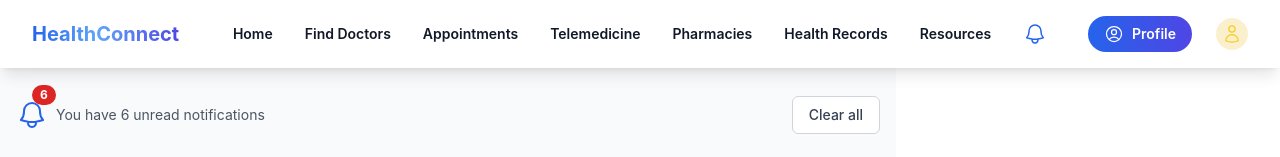
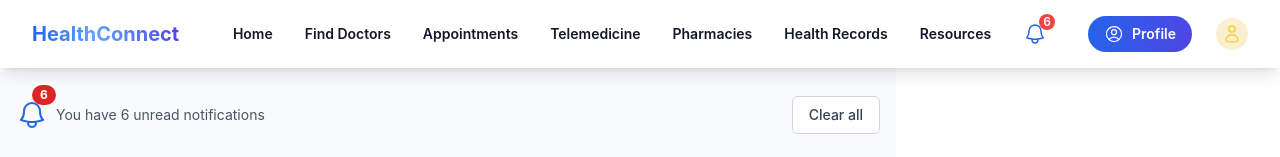
Before and after one commit to Esty-source/HSD-, a React (Vite) app in the folder health-service-directory/: page /notifications in a window 1280 px wide. Shown: the top 157 px of the page. Built offline with nearby package versions, Linux system fonts and the light colour scheme.

Commit message:
NotificationsContext

```diff
--- a/health-service-directory/src/components/layout/Header.jsx
+++ b/health-service-directory/src/components/layout/Header.jsx
@@ -70,10 +70,17 @@
                     : 'text-gray-900 hover:text-blue-600'
                 }`}
               >
-                <BellIcon className="h-6 w-6 transition-colors duration-200" />
-                <span className="invisible group-hover:visible absolute left-1/2 -translate-x-1/2 -bottom-8 px-2 py-1 bg-gray-900 text-white text-xs rounded whitespace-nowrap opacity-0 group-hover:opacity-100 transition-opacity duration-200">
-                  Notifications
-                </span>
+                <div className="relative">
+                  <BellIcon className="h-6 w-6 transition-colors duration-200" />
+                  {unreadCount > 0 && (
+                    <span className="absolute -top-2 -right-2 flex h-4 w-4 items-center justify-center rounded-full bg-red-500 text-xs text-white">
+                      {unreadCount}
+                    </span>
+                  )}
+                  <span className="invisible group-hover:visible absolute left-1/2 -translate-x-1/2 -bottom-8 px-2 py-1 bg-gray-900 text-white text-xs rounded whitespace-nowrap opacity-0 group-hover:opacity-100 transition-opacity duration-200">
+                    Notifications
+                  </span>
+                </div>
               </Link>
             ) : (
               <Link
@@ -153,7 +160,14 @@
                       >
                         {item.name === 'Notifications' ? (
                           <div className="flex items-center">
-                            <BellIcon className="h-6 w-6 mr-2" />
+                            <div className="relative">
+                              <BellIcon className="h-6 w-6 mr-2" />
+                              {unreadCount > 0 && (
+                                <span className="absolute -top-2 -right-2 flex h-4 w-4 items-center justify-center rounded-full bg-red-500 text-xs text-white">
+                                  {unreadCount}
+                                </span>
+                              )}
+                            </div>
                             <span>Notifications</span>
                           </div>
                         ) : (
--- a/health-service-directory/src/context/NotificationsContext.jsx
+++ b/health-service-directory/src/context/NotificationsContext.jsx
@@ -113,12 +113,17 @@
     setNotifications(notifications.filter(notification => notification.id !== notificationId));
   };
 
+  const clearNotifications = () => {
+    setNotifications([]);
+  };
+
   const value = {
     notifications,
     unreadCount,
     markAsRead,
     markAllAsRead,
     clearNotification,
+    clearNotifications,
   };
 
   return (
```
